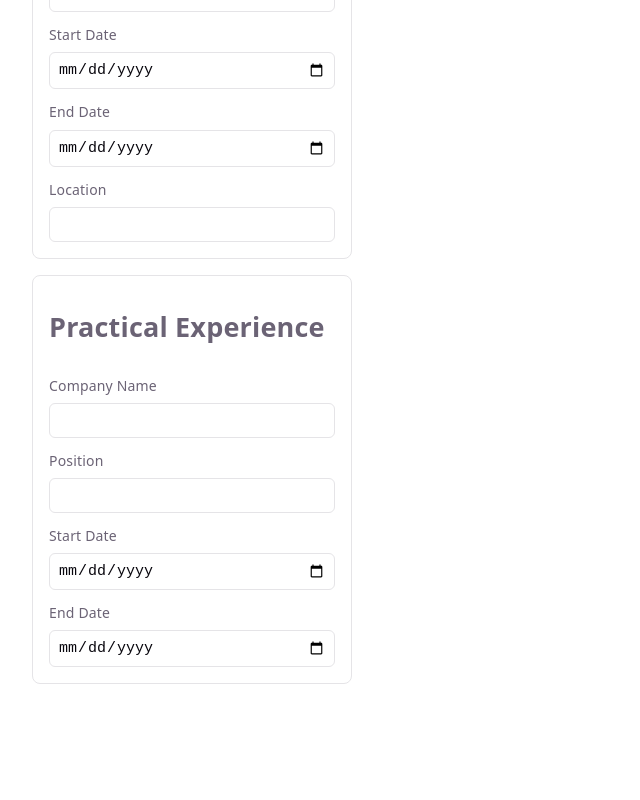
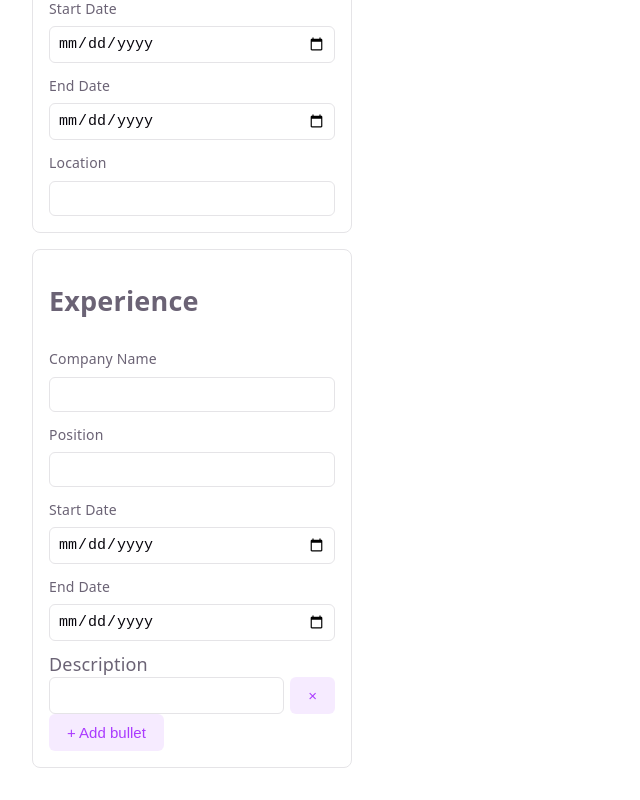
Before and after one commit to naaim04/CV-Application, a React (Vite) app: page / in a window 1280 px wide. Shown: the part 630-1430 px from the top of the page, without its empty margins (0-640 px from the left). Before the commit the page ends 1346 px from the top, so only its background shows below. Built offline with nearby package versions, Linux system fonts and the light colour scheme.

Commit message:
add tasks

```diff
--- a/src/App.jsx
+++ b/src/App.jsx
@@ -19,7 +19,7 @@ function App() {
   // Practical fields — same idea, shared between the form and the resume.
   const [companyName, setCompanyName] = useState('')
   const [position, setPosition] = useState('')
-  const [tasks, setTasks] = useState('')
+  const [expTasks, setExpTasks] = useState(['']) // a list of bullet points; starts with one empty block
   const [jobDateStart, setJobDateStart] = useState('')
   const [jobDateEnd, setJobDateEnd] = useState('')
 
@@ -48,12 +48,12 @@ function App() {
         setLocation={setLocation}
         companyName={companyName}
         position={position}
-        tasks={tasks}
+        expTasks={expTasks}
         jobDateStart={jobDateStart}
         jobDateEnd={jobDateEnd}
         setCompanyName={setCompanyName}
         setPosition={setPosition}
-        setTasks={setTasks}
+        setExpTasks={setExpTasks}
         setJobDateStart={setJobDateStart}
         setJobDateEnd={setJobDateEnd}
       />
@@ -68,7 +68,7 @@ function App() {
         location={location}
         companyName={companyName}
         position={position}
-        tasks={tasks}
+        expTasks={expTasks}
         jobDateStart={jobDateStart}
         jobDateEnd={jobDateEnd}
       />
--- a/src/components/EducationalInfo.jsx
+++ b/src/components/EducationalInfo.jsx
@@ -25,7 +25,7 @@ function EducationalInfo({
   if (isEditing) {
     return (
       <form className="section" onSubmit={handleSubmit}>
-        <h2>Educational Experience</h2>
+        <h2>Education</h2>
         <label>
           School Name
           <input
--- a/src/components/PracticalInfo.jsx
+++ b/src/components/PracticalInfo.jsx
@@ -1,6 +1,6 @@
 import { useState } from 'react'
 
-function PracticalInfo({companyName, position, jobDateStart, jobDateEnd, setCompanyName, setPosition, setJobDateStart, setJobDateEnd}) {
+function PracticalInfo({companyName, position, jobDateStart, jobDateEnd, setCompanyName, setPosition, setJobDateStart, setJobDateEnd, expTasks, setExpTasks}) {
     const [isEditing, setIsEditing] = useState(true)
 
     function handleSubmit(e) {
@@ -8,10 +8,27 @@ function PracticalInfo({companyName, position, jobDateStart, jobDateEnd, setComp
         setIsEditing(false)
     }
 
+    // Change ONE bullet (the one at `index`), keeping all the others.
+    // .map builds a brand-new array — we never edit the old one directly.
+    function updateTask(index, value) {
+        setExpTasks(expTasks.map((task, i) => (i === index ? value : task)))
+    }
+
+    // Add a new empty bullet to the end of the list.
+    // [...expTasks, ''] = "all the current items, plus one more empty string".
+    function addTask() {
+        setExpTasks([...expTasks, ''])
+    }
+
+    // Remove the bullet at `index`. .filter keeps every item EXCEPT that one.
+    function removeTask(index) {
+        setExpTasks(expTasks.filter((task, i) => i !== index))
+    }
+
     if (isEditing) {
         return (
             <form className="section" onSubmit={handleSubmit}>
-                <h2>Practical Experience</h2>
+                <h2>Experience</h2>
                 <label>
                     Company Name
                     <input
@@ -44,6 +61,27 @@ function PracticalInfo({companyName, position, jobDateStart, jobDateEnd, setComp
                         onChange={(e) => setJobDateEnd(e.target.value)}
                     />
                 </label>
+                <div className="expTasks">
+                    Description
+                    {/* One input block per item in the expTasks array.
+                        `index` is the item's position (0, 1, 2...). */}
+                    {expTasks.map((task, index) => (
+                        <div className="task-row" key={index}>
+                            <input
+                                type="text"
+                                value={task}
+                                onChange={(e) => updateTask(index, e.target.value)}
+                            />
+                            {/* type="button" so it does NOT submit the form */}
+                            <button type="button" onClick={() => removeTask(index)}>
+                                ×
+                            </button>
+                        </div>
+                    ))}
+                    <button type="button" onClick={addTask}>
+                        + Add bullet
+                    </button>
+                </div>
             </form>
         )
     }
--- a/src/components/Resume.jsx
+++ b/src/components/Resume.jsx
@@ -11,7 +11,7 @@ function Resume({
   location,
   companyName,
   position,
-  tasks,
+  expTasks,
   jobDateStart,
   jobDateEnd,
 }) {
@@ -44,19 +44,26 @@ function Resume({
       </div>
       <div className="resume-body">
         <section className="resume-section">
-          <h2>Practical Experience</h2>
+          <h2>Experience</h2>
           <div className="edu-row">
             <span>{position}</span>
-            <span>{companyName}</span>
-          </div>
-          <div className="edu-row">
-            <span>{tasks}</span>
             <span>
               {jobDateStart}
               {jobDateStart && jobDateEnd ? ' to ' : ''}
               {jobDateEnd}
             </span>
           </div>
+          <div className="edu-row">
+            <span>{companyName}</span>
+          </div>
+          {/* One <li> per non-empty bullet in the expTasks array */}
+          <ul className="bullets">
+            {expTasks
+              .filter((task) => task)
+              .map((task, index) => (
+                <li key={index}>{task}</li>
+              ))}
+          </ul>
         </section>
       </div>
     </main>
--- a/src/components/Sidebar.jsx
+++ b/src/components/Sidebar.jsx
@@ -23,12 +23,12 @@ function Sidebar({
   setLocation,
   companyName,
   position,
-  tasks,
+  expTasks,
   jobDateStart,
   jobDateEnd,
   setCompanyName,
   setPosition,
-  setTasks,
+  setExpTasks,
   setJobDateStart,
   setJobDateEnd,
 }) {
@@ -59,12 +59,12 @@ function Sidebar({
       <PracticalInfo
         companyName={companyName}
         position={position}
-        tasks={tasks}
+        expTasks={expTasks}
         jobDateStart={jobDateStart}
         jobDateEnd={jobDateEnd}
         setCompanyName={setCompanyName}
         setPosition={setPosition}
-        setTasks={setTasks}
+        setExpTasks={setExpTasks}
         setJobDateStart={setJobDateStart}
         setJobDateEnd={setJobDateEnd}
       />
--- a/src/styles/layout.css
+++ b/src/styles/layout.css
@@ -79,6 +79,37 @@
 .resume-name {
   text-align: center;
 }
+/* Description block: label + a column of bullet input rows + the add button */
+.tasks {
+  display: flex;
+  flex-direction: column;
+  gap: 6px;
+  font-size: 14px;
+  color: var(--text);
+}
+
+/* One bullet's input sits next to its × remove button */
+.task-row {
+  display: flex;
+  gap: 6px;
+}
+
+.task-row input {
+  flex: 1;
+  padding: 8px;
+  font-size: 15px;
+  border: 1px solid var(--border);
+  border-radius: 6px;
+  background: var(--bg);
+  color: var(--text-h);
+}
+
+/* The bullet list on the resume side */
+.bullets {
+  margin: 8px 0 0;
+  padding-left: 20px;
+}
+
 /* One education line: left item sticks left, right item sticks to the far end. */
 .edu-row {
   display: flex;
```
Also changed, not shown: src/components/ProjectsInfo.jsx (added).
